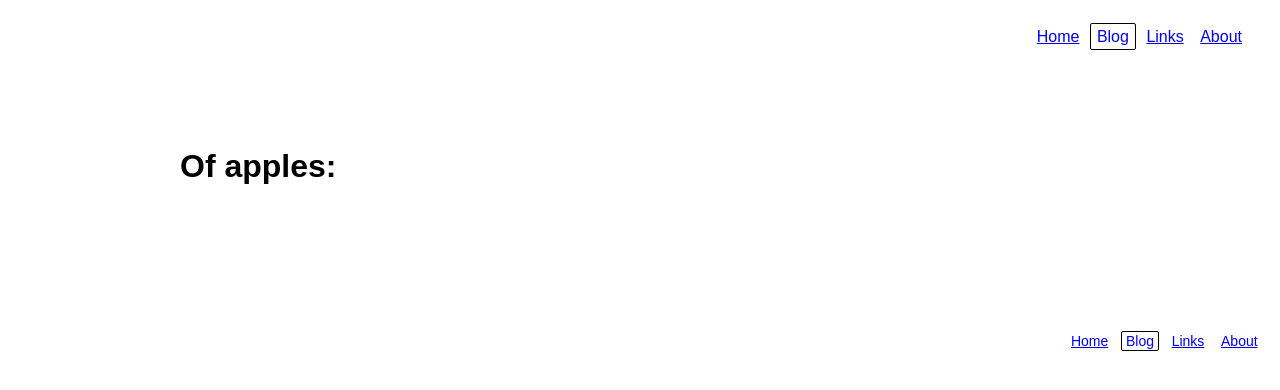
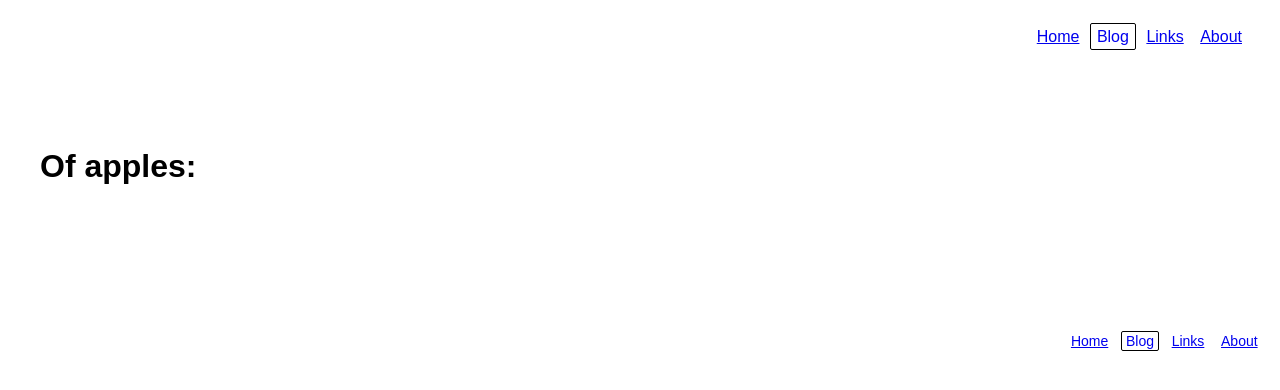
Before and after one commit to denismcdonald/blog, a Jekyll site: the page built from tag/apples.md, in a window 1280 px wide. Shown: the top 390 px of the page. Built offline with Jekyll 4.4.1, drawn with Linux system fonts in a browser that asks for light colours.

Commit message:
Left-align tagpage

```diff
--- a/_sass/main.scss
+++ b/_sass/main.scss
@@ -9,7 +9,7 @@ MOBILE STYLES (See media queries below for desktop styles)
 
 html {
     box-sizing: border-box;
-    -webkit-text-size-adjust: 100%; /* Prevent font scaling in landscape while allowing user zoom */
+    -webkit-text-size-adjust: 100%;
 }
 
 body {
@@ -409,15 +409,6 @@ Breakpoint 1 (Dispense with critical mobile styles)
         float: right;
         margin: 4rem 1rem 0 0;
     }
-
-    .tag-page-content {
-        max-width: 25rem;
-        margin: 0 auto;
-    }
-
-    // .toc {
-    //     margin: 3rem 0 0 1rem;
-    // }
 }
 
 /*================================================
```
Also changed, not shown: 1 other file.
